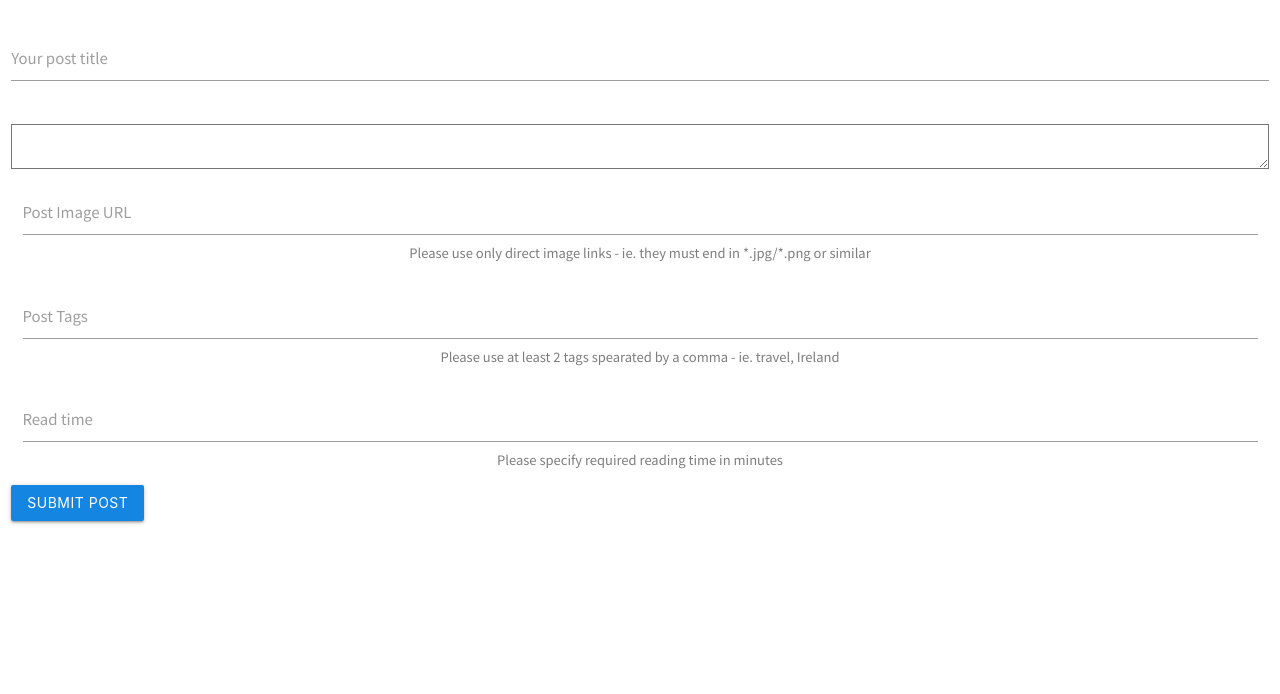
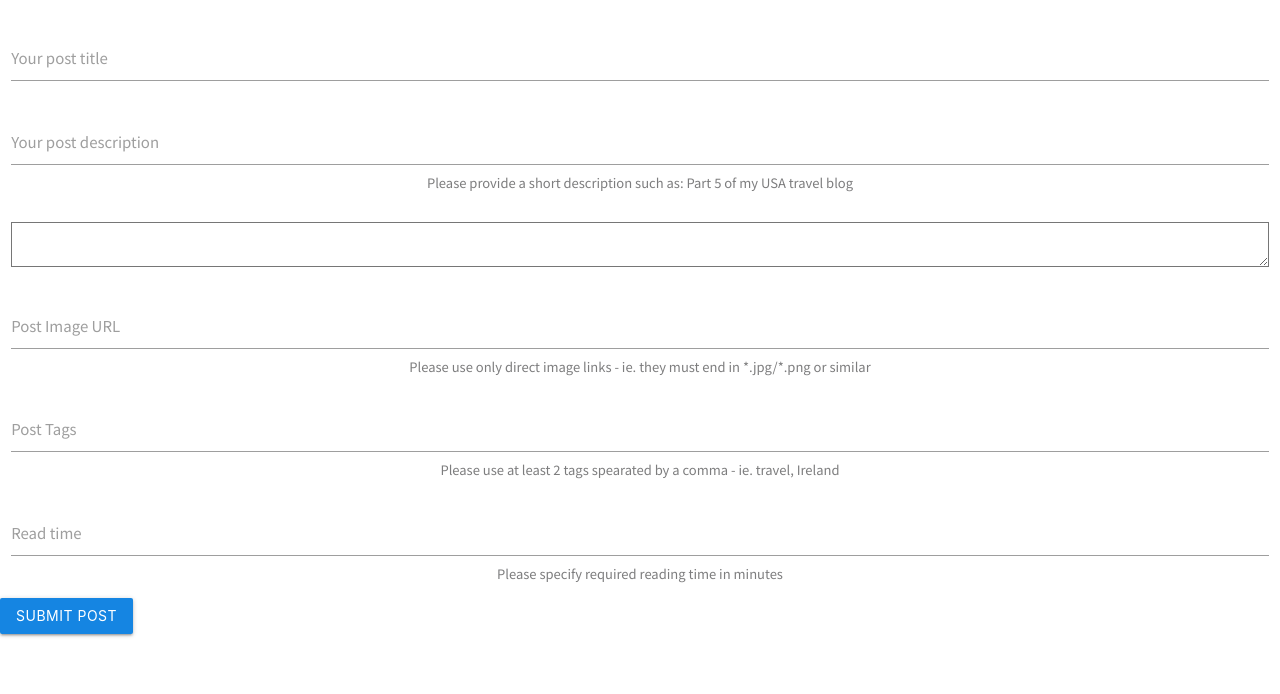
Before and after one commit to Code-Institute-Submissions/ci-bloggy, a Flask app: template bloggy/templates/new_post.html in a window 1280 px wide. Shown: the part 209-903 px from the top of the page. Before the commit the page ends 733 px from the top, so only its background shows below. Run offline with Flask 2, Linux system fonts and the light colour scheme; the template is opened without the code that fills it: values that come from a table or form of the project are taken from there, others are empty; some libraries are stand-ins or nearby versions.

Commit message:
Create description field in new and edit post forms

```diff
--- a/bloggy/templates/new_post.html
+++ b/bloggy/templates/new_post.html
@@ -45,8 +45,19 @@ Bloggy | New Post
                     {% endif %}
                     <label for="title">Your post title</label>
                 </div>
-            </div>
-            <textarea id="summernote" name="post_body"></textarea>
+                <div class="input-field col s12">
+                    {{ form.description }}
+                    {% if form.title.errors %}
+                    <ul class="center-align">{% for error in form.description.errors %}<li
+                            style="font-size: small; color: #F1007C;">
+                            {{ error }}</li>{% endfor %}</ul>
+                    {% endif %}
+                    <label for="title">Your post description</label>
+                    <p class="small center-align">Please provide a short description such as: Part 5 of my USA travel blog</p>
+                </div>
+                <div class="input-field col s12">
+                    <textarea id="summernote" name="post_body"></textarea>
+                </div>
             <div class="input-field col s12">
                 {{ form.image_url }}
                 {% if form.image_url.errors %}
@@ -95,7 +106,9 @@ Bloggy | New Post
                     <button class="btn waves-effect bloggy-button" type="submit" name="action">Submit post</button>
                 </div>
             </div>
-    </form>
+            </div>
+        </form>
+    </div>
 </div>
 </main>
 <script src="{{ url_for('static', filename='js/script.js') }}"></script>
```
Also changed, not shown: bloggy/templates/edit_post.html (+17 -3 lines).
